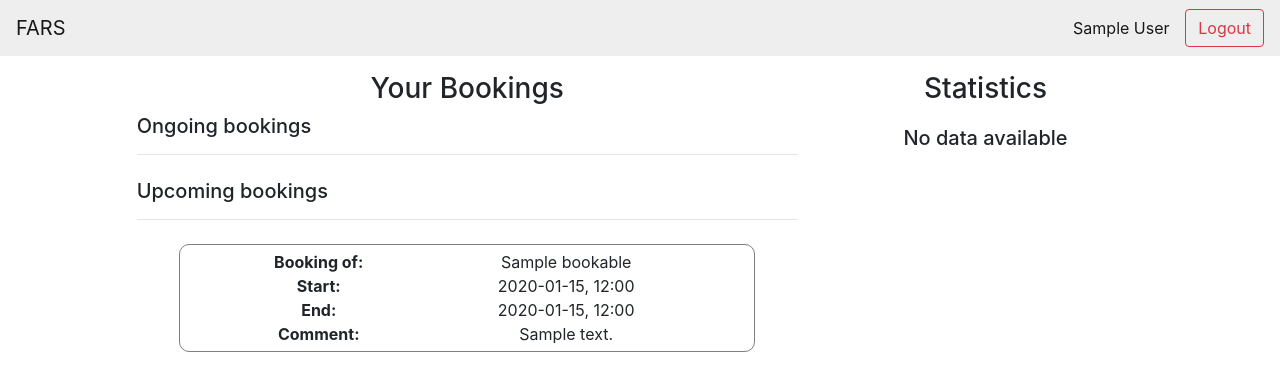
After one commit to Teknologforeningen/fars, a Django app: page /booking/profile in a window 1280 px wide. The commit adds this page. Shown: the top 391 px of the page. Run offline with Django 3.2, Linux system fonts and the light colour scheme; a user stored in the database is signed in; tables that the repository leaves empty hold one stand-in row (values such as "Sample post"); parts of the project's set-up code (start-up, migrations or seed data) failed here and were passed over; some libraries are stand-ins or nearby versions.

Commit message:
Create start of profile page

```diff
--- a/fars/booking/models.py
+++ b/fars/booking/models.py
@@ -51,6 +51,7 @@ class Booking(models.Model):
     class Meta:
         verbose_name = _("Booking")
         verbose_name_plural = _("Bookings")
+        ordering = ["start"]
 
     def __str__(self):
         return "{}, {}".format(self.comment, self.start.strftime("%Y-%m-%d %H:%M"))
--- /dev/null
+++ b/fars/booking/static/css/profile.css
@@ -0,0 +1,6 @@
+div.profile-event {
+  border-radius: 10px;
+  border: solid 1px gray;
+  margin-bottom: 20px;
+  padding: 5px;
+}
--- a/fars/booking/templates/base.html
+++ b/fars/booking/templates/base.html
@@ -30,7 +30,7 @@
       {% endif %}
       {% if user.is_authenticated %}
         <span class="nav-item">
-          <span class="navbar-text" id="toolbar-user-name">{{user.get_full_name}}</span>
+          <span class="navbar-text" id="toolbar-user-name"><a href="{% url 'profile' %}">{{user.get_full_name}}</a></span>
           <a class="btn btn-outline-danger" id="toolbar-btn" href="{% url 'logout' %}?next={{ request.build_absolute_uri }}">{% trans "Logout" %}</a>
         </span>
       {% else %}
--- /dev/null
+++ b/fars/booking/templates/profile.html
@@ -0,0 +1,115 @@
+{% extends "base.html" %}
+{% load i18n %}
+{% block css %}
+{% load static %}
+<link rel="stylesheet" href='{% static "css/profile.css" %}' />
+{% endblock %}
+
+{% block calendar %}
+<div class="row col-10 offset-1">
+  <div class="col-8">
+    <div class="row text-center">
+      <h3 class="col-12">{% trans "Your Bookings" %}</h3>
+    </div>
+    <!-- Ongoing bookings -->
+    <div class="row">
+      <h5 class="col-12">{% trans "Ongoing bookings" %}<hr></h5>
+      {% for b in ongoing_bookings %}
+      <div class="col-10 offset-1 profile-event">
+        <div class="row">
+          <div class="col-6 offset-1 font-weight-bold">
+              {% trans "Booking of:" %}
+          </div>
+          <div class="col-6">
+              {{ b.bookable }}
+          </div>
+        </div>
+        <div class="row">
+            <div class="col-3 offset-1 font-weight-bold">
+                {% trans "Start:" %}
+            </div>
+            <div class="col-8">
+                {{ b.start | date:"Y-m-d" }} {{ b.start | time:"H:i"}}
+            </div>
+        </div>
+        <div class="row">
+            <div class="col-3 offset-1 font-weight-bold">
+                {% trans "End:" %}
+            </div>
+            <div class="col-8">
+                {{ b.end }}
+            </div>
+        </div>
+        <div class="row">
+            <div class="col-3 offset-1 font-weight-bold">
+                {% trans "Comment:" %}
+            </div>
+            <div class="col-8">
+                {{ b.comment }}
+            </div>
+        </div>
+      </div>
+      {% endfor %}
+    </div>
+    <!-- Future bookings -->
+    <div class="row">
+      <h5 class="col-12">{% trans "Upcoming bookings" %}<hr></h5>
+      {% for b in future_bookings %}
+      <div class="col-10 offset-1 profile-event text-center">
+        <div class="row">
+          <div class="col-6 font-weight-bold">
+              {% trans "Booking of:" %}
+          </div>
+          <div class="col-4">
+              {{ b.bookable }}
+          </div>
+        </div>
+        <div class="row">
+            <div class="col-6 font-weight-bold">
+                {% trans "Start:" %}
+            </div>
+            <div class="col-4">
+                {{ b.start }}
+            </div>
+        </div>
+        <div class="row">
+            <div class="col-6 font-weight-bold">
+                {% trans "End:" %}
+            </div>
+            <div class="col-4">
+                {{ b.end }}
+            </div>
+        </div>
+        <div class="row">
+            <div class="col-6 font-weight-bold">
+                {% trans "Comment:" %}
+            </div>
+            <div class="col-4">
+                {{ b.comment }}
+            </div>
+        </div>
+      </div>
+      {% endfor %}
+    </div>
+  </div>
+  <div class="col-4">
+    <div class="row text-center">
+      <h3 class="col-12" style="margin-bottom:20px;">{% trans "Statistics" %}</h3>
+      <div class="col-10 offset-1">
+        {% for s in statistics %}
+          <div class="row">
+            <h5 class="col-7 font-weight-bold">
+                {{ s.key }}
+            </h5>
+            <div class="col-5">
+                {{ s.value }}
+            </div>
+          </div>
+        {% empty %}
+          <h5 class="col-12">{% trans "No data available" %}</h5>
+        {% endfor %}
+      </div>
+    </div>
+  </div>
+</div>
+{% endblock %}
--- a/fars/booking/urls.py
+++ b/fars/booking/urls.py
@@ -3,6 +3,7 @@ from . import views
 
 urlpatterns = [
     path('', views.home, name="home"),
+    path('profile', views.profile, name="profile"),
     path('<slug:bookable>', views.bookings_month, name="month"),
     path('<slug:bookable>/<int:year>-<int:month>-<int:day>', views.bookings_day, name="day"),
     path('book/<slug:bookable>', views.book, name="book"),
--- a/fars/booking/views.py
+++ b/fars/booking/views.py
@@ -16,6 +16,16 @@ def home(request):
         'user': request.user,
     }
     return render(request, 'base.html', context)
+
+
+def profile(request):
+    all_bookings = Booking.objects.filter(user=request.user)
+    context = {
+        'past_bookings': all_bookings.filter(end__lt=datetime.now()),
+        'future_bookings': all_bookings.filter(start__gt=datetime.now()),
+        'ongoing_bookings': all_bookings.filter(start__lt=datetime.now(), end__gt=datetime.now())
+    }
+    return render(request, 'profile.html', context)
 
 
 def bookings_month(request, bookable):
```
